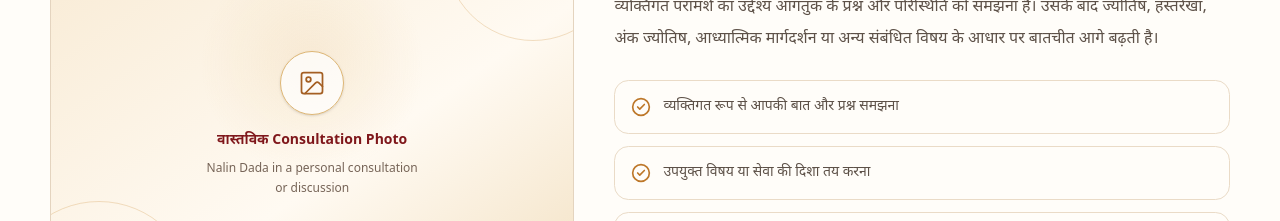
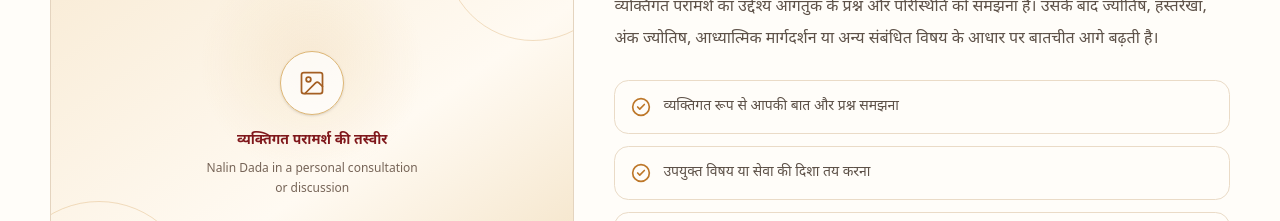
Before and after one commit to dhruvintejani/nalin_dada, a React (Vite) app: page /services in a window 1280 px wide. Shown: the part 1660-1881 px from the top of the page. Built offline with nearby package versions, Linux system fonts and the light colour scheme.

Commit message:
Polish consultation photo placeholder copy

```diff
--- a/src/pages/Services.tsx
+++ b/src/pages/Services.tsx
@@ -169,7 +169,7 @@ const Services = () => (
         <MediaSlot
           asset={media.photos.servicesConsultation}
           className="min-h-[410px] rounded-[1.5rem]"
-          label="वास्तविक Consultation Photo"
+          label="व्यक्तिगत परामर्श की तस्वीर"
         />
 
         <div>
```
